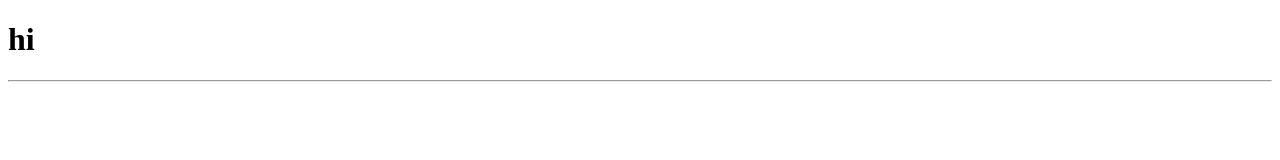
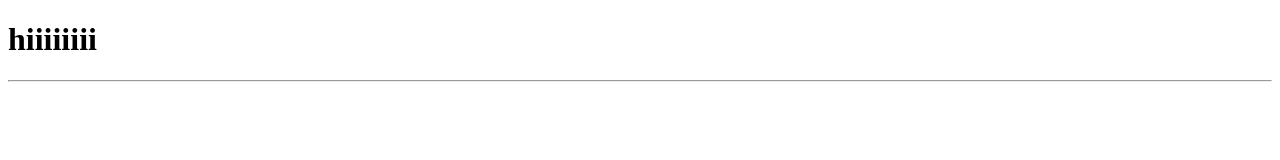
Before and after one commit to sdmanger/SMmy-website, a plain HTML site: page index.html in a window 1280 px wide. Drawn offline with Linux system fonts and the light colour scheme.

Commit message:
Update index.html
ggg

```diff
--- a/index.html
+++ b/index.html
@@ -8,7 +8,7 @@
 
 		<head></head>
 
-	<h1>hi</h1>
+	<h1>hiiiiiiii</h1>
 
 	<body></body>
 
```
